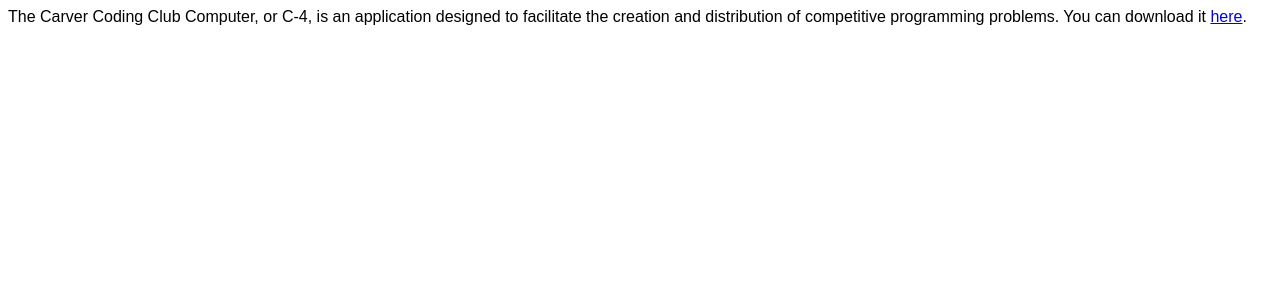
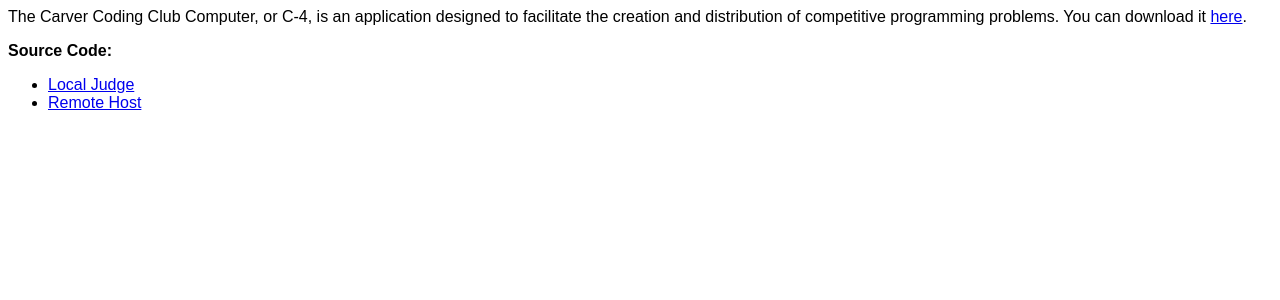
Before and after one commit to 96-LB/C-4-Remote, a Python web app: template templates/index.html in a window 1280 px wide. Shown: the part 48-348 px from the top of the page. Run offline with Jinja, Linux system fonts and the light colour scheme; the template is opened without the code that fills it, so the values that code supplies are empty.

Commit message:
Added source code to index

```diff
--- a/templates/index.html
+++ b/templates/index.html
@@ -5,6 +5,13 @@
 <p>
     The Carver Coding Club Computer, or C-4, is an application designed to facilitate the creation and distribution of competitive programming problems. You can download it <a href="{{url_for('static', filename='C-4.exe')}}">here</a>.
 </p>
+<p>
+    <b>Source Code:</b>
+    <ul>
+        <li><a href="https://github.com/96-LB/C-4-Local">Local Judge</li>
+        <li><a href="https://github.com/96-LB/C-4-Remote">Remote Host</li>
+    </ul>
+</p>
 {%- if is_auth()['ok'] %}
 <p>
     Click <a href="{{url_for('route_problems')}}">here</a> to manage the problem list and <a href="{{url_for('route_create')}}">here</a> to upload a new problem.
```
